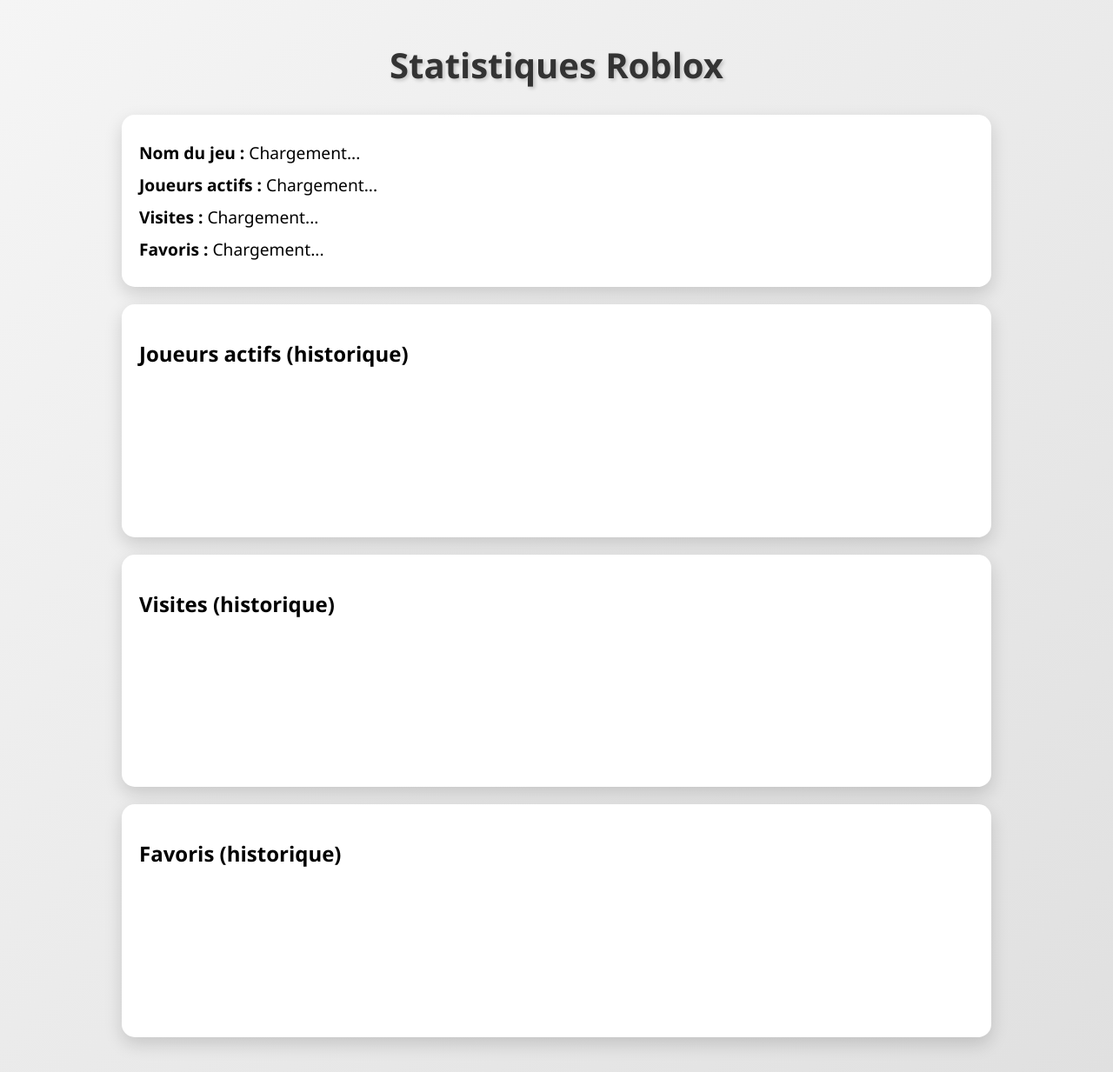
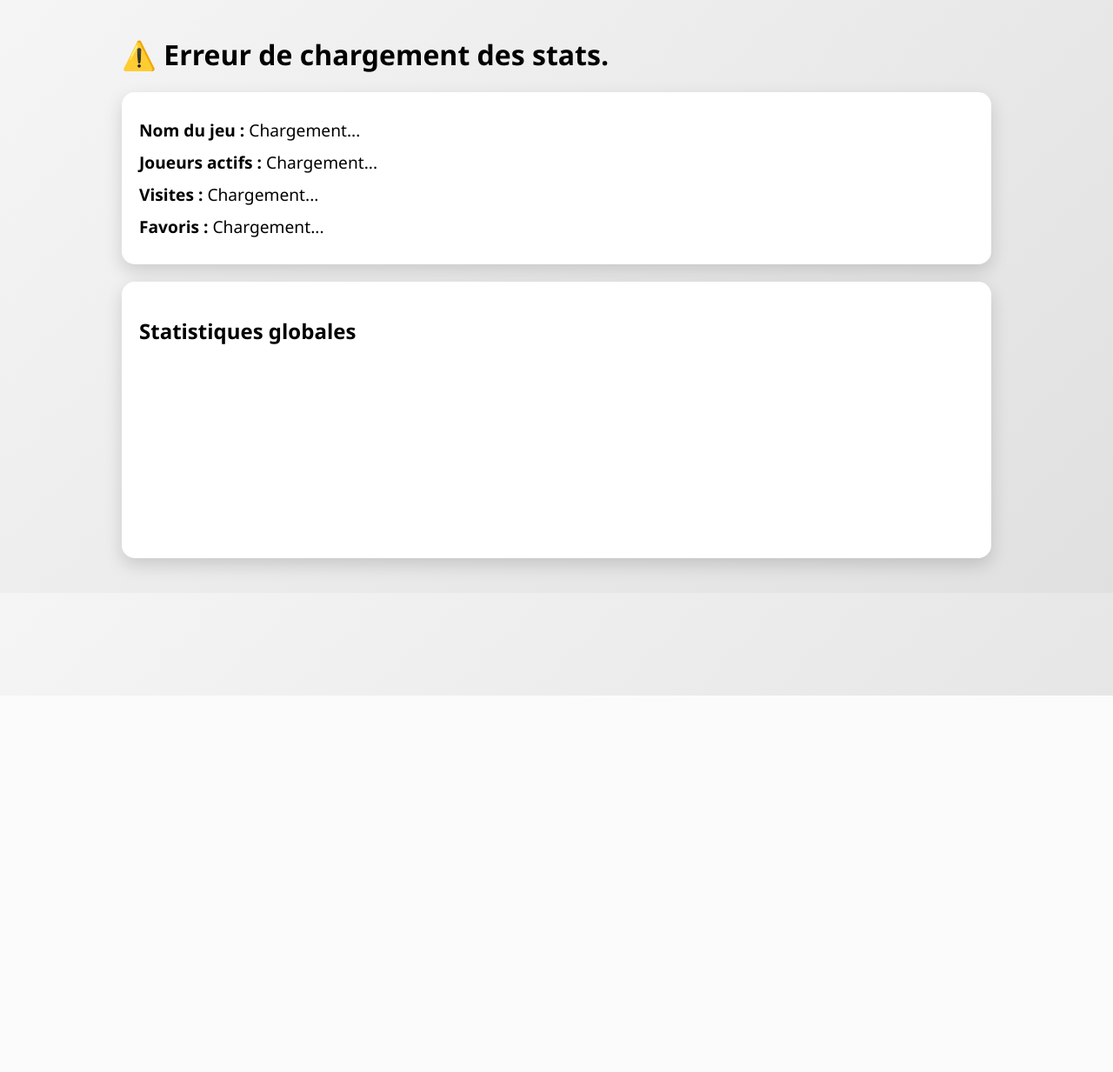
Before and after one commit to ZKRafiLeVrai/roblox-stats, a Flask app: page / in a window 1280 px wide. Shown: the whole page at 87% size. After the commit the page ends 800 px from the top, so only its background shows below. Run offline with Flask 3, Linux system fonts and the light colour scheme; a map, chart or similar area stays blank.

Commit message:
Update index.html

```diff
--- a/templates/index.html
+++ b/templates/index.html
@@ -8,27 +8,18 @@
 </head>
 <body>
 <div class="container">
-    <h1 class="title">Statistiques Roblox</h1>
+    <h1 id="game-name">Chargement...</h1>
+
     <div class="card info-card">
-        <p><b>Nom du jeu :</b> <span id="name">Chargement...</span></p>
-        <p><b>Joueurs actifs :</b> <span id="playing">Chargement...</span></p>
+        <p><b>Nom du jeu :</b> <span id="game-name">Chargement...</span></p>
+        <p><b>Joueurs actifs :</b> <span id="players">Chargement...</span></p>
         <p><b>Visites :</b> <span id="visits">Chargement...</span></p>
         <p><b>Favoris :</b> <span id="favorites">Chargement...</span></p>
     </div>
 
     <div class="card">
-        <h2>Joueurs actifs (historique)</h2>
-        <canvas id="playersChart"></canvas>
-    </div>
-
-    <div class="card">
-        <h2>Visites (historique)</h2>
-        <canvas id="visitsChart"></canvas>
-    </div>
-
-    <div class="card">
-        <h2>Favoris (historique)</h2>
-        <canvas id="favoritesChart"></canvas>
+        <h2>Statistiques globales</h2>
+        <canvas id="statsChart" width="400" height="200"></canvas>
     </div>
 </div>
 
```
